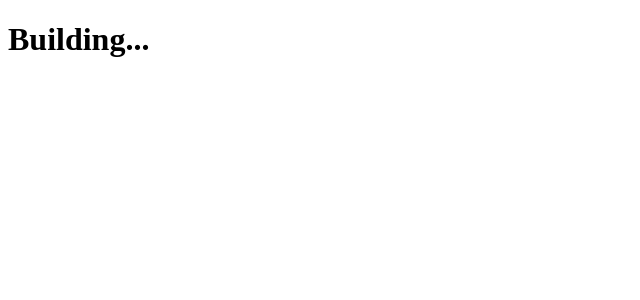
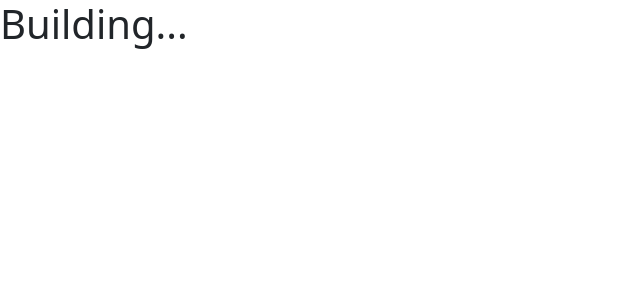
Before and after one commit to juliotorresmoreno/juliotorresmoreno.github.io, a React app: page / in a window 1280 px wide. Shown: the top 300 px of the page, without its empty margins (0-640 px from the left). Built offline with nearby package versions, Linux system fonts and the light colour scheme.

Commit message:
feat(style): apply bootstrap styles

```diff
--- a/src/components/App.tsx
+++ b/src/components/App.tsx
@@ -1,7 +1,7 @@
 import React from 'react'
 
-const App = () => {
-  return <>Hello world!</>
+const App: React.FC = () => {
+  return <>Hello world</>
 }
 
 export default App
--- a/src/index.html
+++ b/src/index.html
@@ -12,10 +12,6 @@
       href="https://fonts.googleapis.com/css2?family=Outfit:wght@200;300;500&display=swap"
       rel="stylesheet"
     />
-    <link
-      rel="stylesheet"
-      href="https://fonts.googleapis.com/css2?family=Material+Symbols+Outlined:opsz,wght,FILL,GRAD@20..48,100..700,0..1,-50..200"
-    />
 
     <title>Julio Torres</title>
   </head>
--- a/src/index.ts
+++ b/src/index.ts
@@ -2,11 +2,12 @@ import { createRoot } from 'react-dom/client'
 import Root from './Root'
 import config from './config'
 import React from 'react'
+import './styles/index.scss'
 
 const container = document.getElementById('app') as HTMLElement
 const root = createRoot(container)
 
-let app
+let app: React.ReactNode
 
 if (config.building === 'false') {
   app = Root({})
--- /dev/null
+++ b/src/styles/index.scss
@@ -0,0 +1,6 @@
+@import '~bootstrap/scss/bootstrap';
+
+
+html {
+  font-family: 'Outfit', sans-serif;
+}
```
Also changed, not shown: package.json (+41 -34 lines), webpack.config.js (+0 -38 lines), 2 other files (tests, documents, lock files or other folders).
